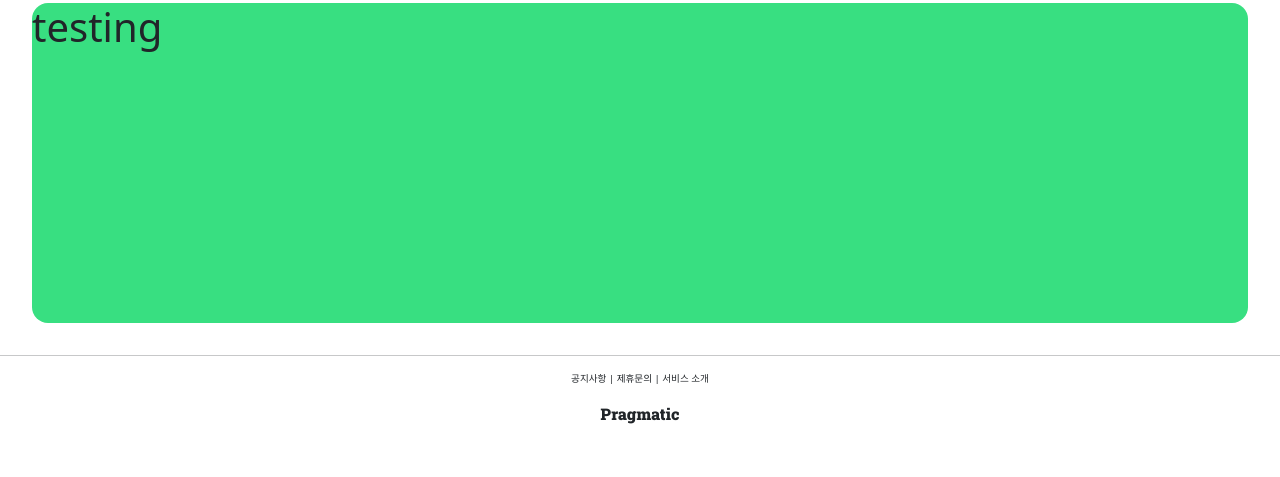
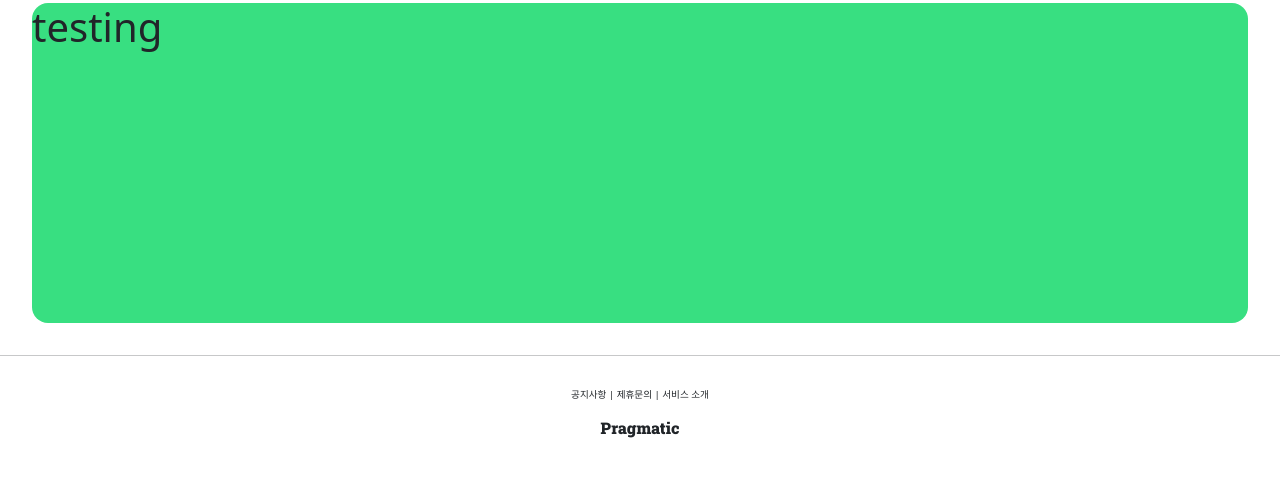
Before and after one commit to yesyeseo/Pinterest-Clone, a Django app: page /account/hello_world/ in a window 1280 px wide. Shown: the part 174-651 px from the top of the page. Run offline with Django 3.2, Linux system fonts and the light colour scheme.

Commit message:
manage static file-css-
settings.py DIRS

```diff
--- /dev/null
+++ b/pargmatic/static/base.css
@@ -0,0 +1,17 @@
+.pragmatic_logo {
+    font-family: 'Roboto Slab', serif;
+}
+
+.pragmatic_footer_button {
+    font-size: .6rem;
+}
+
+.pragmatic_footer {
+    text-align: center;
+    margin-top: 2rem;
+}
+
+.pragmatic_header {
+    text-align: center;
+    margin: 2rem 0;
+}
--- a/pargmatic/templates/footer.html
+++ b/pargmatic/templates/footer.html
@@ -1,12 +1,12 @@
-    <div style="text-align: center; margin-top = 2rem;">
+    <div class="pragmatic_footer">
 
-        <div style="font-size: .6rem;">
+        <div class="pragmatic_footer_button">
             <span>공지사항</span> |
             <span>제휴문의</span> |
             <span>서비스 소개</span>
         </div>
         <div style="margin-top: 1rem;">
-            <h6v style="font-family: 'Roboto Slab', serif;">Pragmatic</h6>
+            <h6 class="pragmatic_logo">Pragmatic</h6>
         </div>
 
     </div>
--- a/pargmatic/templates/head.html
+++ b/pargmatic/templates/head.html
@@ -1,3 +1,5 @@
+{% load static %}
+
 <head>
     <meta charset="UTF-8">
     <title> Pragmatic </title>
@@ -10,4 +12,6 @@
     <link rel="preconnect" href="https://fonts.gstatic.com" crossorigin>
     <link href="https://fonts.googleapis.com/css2?family=Roboto+Slab:wght@900&display=swap" rel="stylesheet">
 
+    <!-- DEFAULT CSS LINK -->
+    <link rel="stylesheet" type="text/css" href="{% static 'base.css' %}">
 </head>
--- a/pargmatic/templates/header.html
+++ b/pargmatic/templates/header.html
@@ -1,6 +1,6 @@
-    <div style="text-align: center; margin: 2rem 0;">
+    <div class="pragmatic_header">
         <div>
-            <h1 style="font-family: 'Roboto Slab', serif;">Pragmatic</h1>
+            <h1 class="pragmatic_logo">Pragmatic</h1>
         </div>
         <div>
             <span>nav1</span>
```
Also changed, not shown: pargmatic/pargmatic/settings.py (+9 -0 lines).
